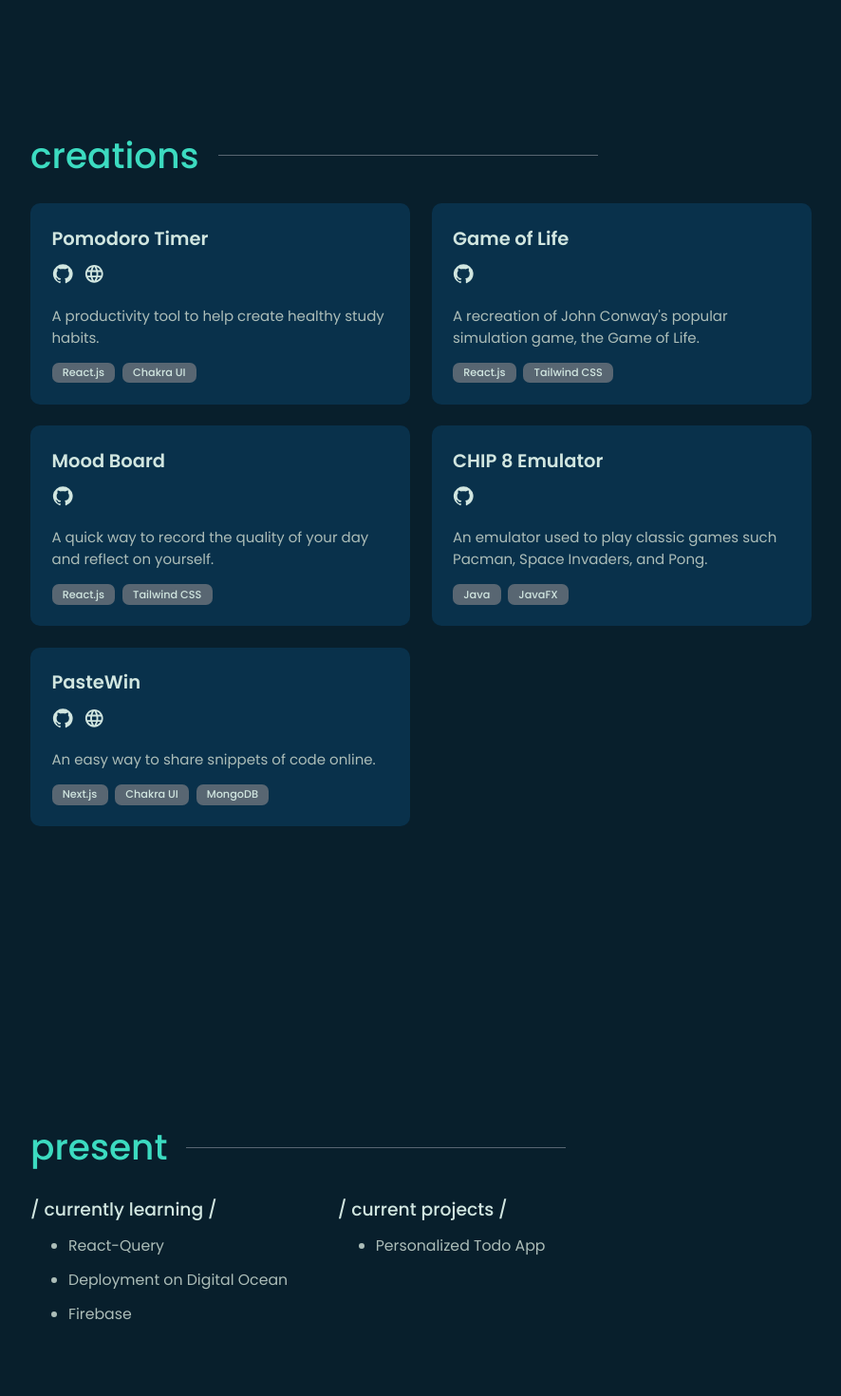
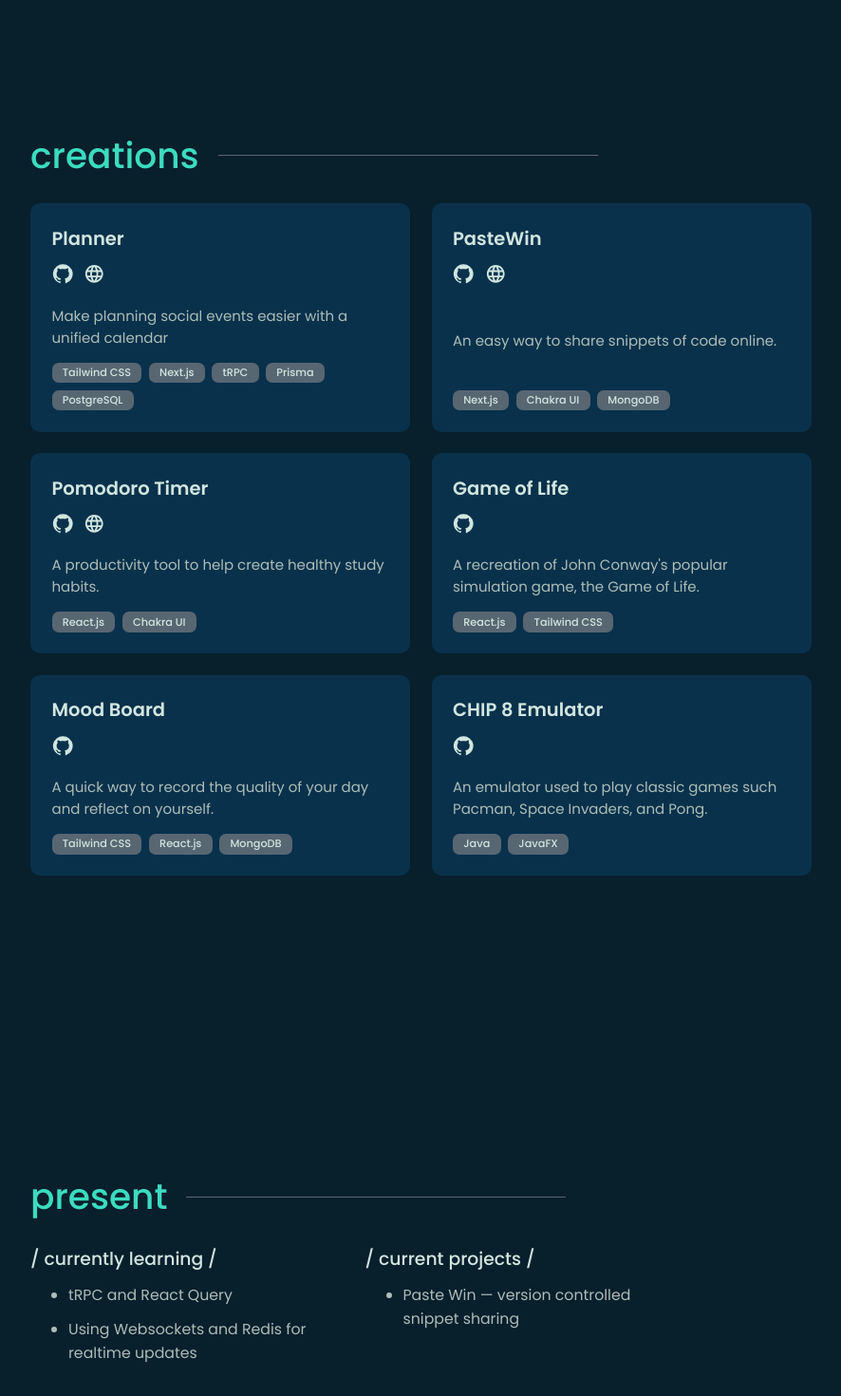
Before and after one commit to ericsodev/Portfolio, a React (Create React App) app: page / in a window 1280 px wide. Shown: the part 1571-3041 px from the top of the page at 95% size, without its empty margins (88-974 px from the left). Built offline with nearby package versions, Linux system fonts and the light colour scheme.

Commit message:
updated for planner/pastewin

```diff
--- a/src/data/projects.ts
+++ b/src/data/projects.ts
@@ -1,4 +1,25 @@
-export const projects = [
+interface Project {
+  title: string;
+  desc: string;
+  tools: string[];
+  github: string;
+  url?: string;
+}
+export const projects: Project[] = [
+  {
+    title: "Planner",
+    desc: "Make planning social events easier with a unified calendar",
+    github: "https://github.com/ericsodev/planner",
+    tools: ["Tailwind CSS", "Next.js", "tRPC", "Prisma", "PostgreSQL"],
+    url: "https://planner-production.up.railway.app/",
+  },
+  {
+    title: "PasteWin",
+    desc: "An easy way to share snippets of code online.",
+    tools: ["Next.js", "Chakra UI", "MongoDB"],
+    url: "https://pastewin.findericso.com",
+    github: "https://github.com/ericsodev/pastewin",
+  },
   {
     title: "Pomodoro Timer",
     desc: "A productivity tool to help create healthy study habits.",
@@ -15,7 +36,7 @@ export const projects = [
   {
     title: "Mood Board",
     desc: "A quick way to record the quality of your day and reflect on yourself.",
-    tools: ["React.js", "Tailwind CSS"],
+    tools: ["Tailwind CSS", "React.js", "MongoDB"],
     github: "https://github.com/ericsodev/Moodboard",
   },
   {
@@ -24,11 +45,4 @@ export const projects = [
     tools: ["Java", "JavaFX"],
     github: "https://github.com/ericsodev/chip8emu",
   },
-  {
-    title: "PasteWin",
-    desc: "An easy way to share snippets of code online.",
-    tools: ["Next.js", "Chakra UI", "MongoDB"],
-    url: "https://pastewin.findericso.com",
-    github: "https://github.com/ericsodev/pastewin",
-  },
 ];
--- a/src/pages/Contact.tsx
+++ /dev/null
@@ -1,3 +0,0 @@
-export function Contact(): JSX.Element {
-  return <div>sup</div>;
-}
--- a/src/pages/Present.tsx
+++ b/src/pages/Present.tsx
@@ -8,15 +8,14 @@ export function Present(): JSX.Element {
         <div className="present-section">
           <h3 className="present-section-title">/ currently learning /</h3>
           <ul className="present-section-content">
-            <li>React-Query</li>
-            <li>Deployment on Digital Ocean</li>
-            <li>Firebase</li>
+            <li>tRPC and React Query</li>
+            <li>Using Websockets and Redis for realtime updates</li>
           </ul>
         </div>
         <div className="present-section">
           <h3 className="present-section-title">/ current projects /</h3>
           <ul className="present-section-content">
-            <li>Personalized Todo App</li>
+            <li>Paste Win &mdash; version controlled snippet sharing</li>
           </ul>
         </div>
       </div>
```
Also changed, not shown: src/components/layout/SideNavLayout.tsx (added, +23 -0 lines), src/hooks/useMediaQuery.ts (added, +44 -0 lines), src/styles/sideNavLayout.css (added, +17 -0 lines).
